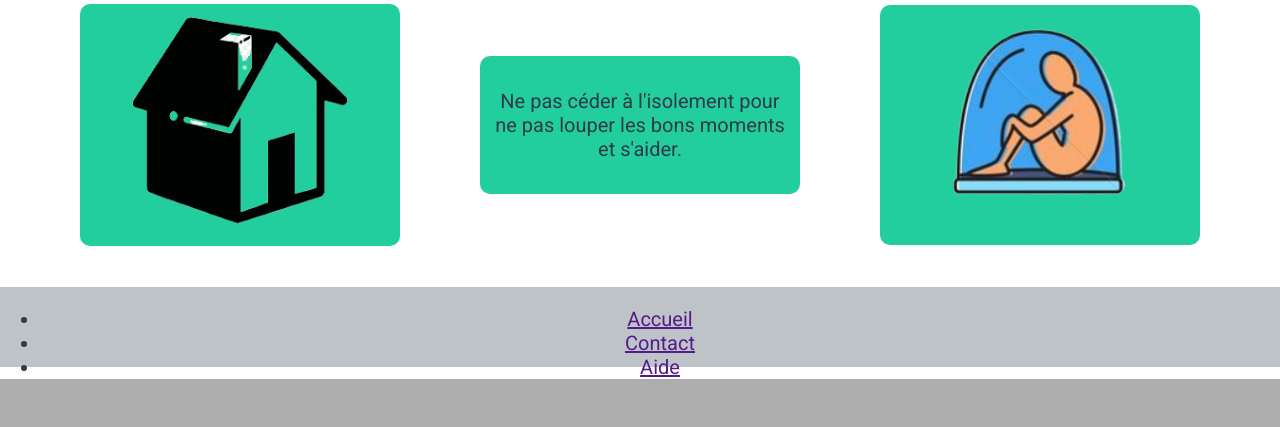
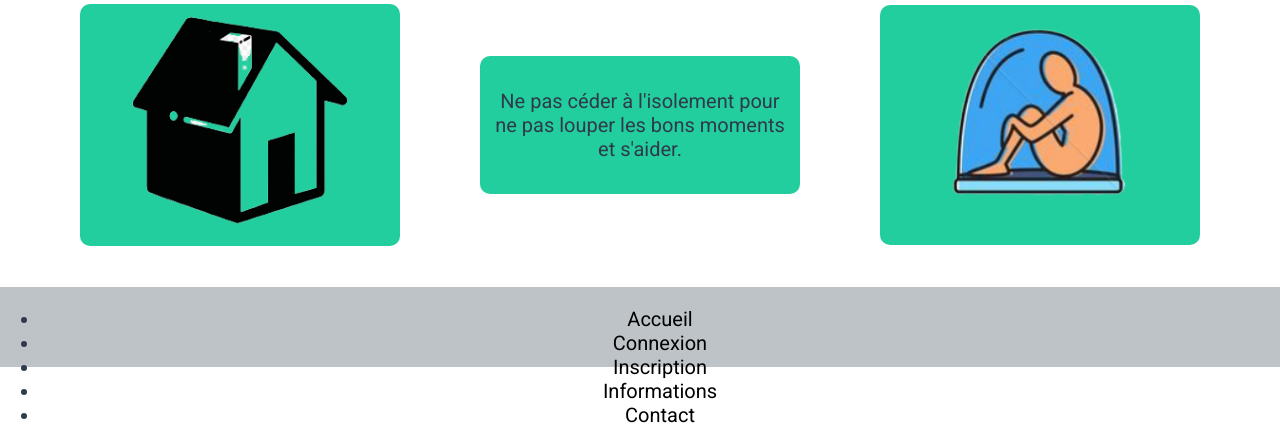
Before and after one commit to olivier-crozet/je_me_propose, a PHP site: page / in a window 1280 px wide. Shown: the part 1873-2300 px from the top of the page. Before the commit the page ends 2252 px from the top, so only its background shows below. Run offline with PHP 8.4, Linux system fonts and the light colour scheme.

Commit message:
Mise d'une liste dans le footer + couleur du texte footer

```diff
--- a/css/index.css
+++ b/css/index.css
@@ -52,6 +52,13 @@ footer{
     background-color: #bdc3c7;
     grid-area: footer;
     margin-top: 20px;
+}
+footer a {
+    color: black;
+    text-decoration: none;
+}
+footer a:hover{
+    opacity: 0.3;
 }
 @media screen and (min-width:1200px){
 
--- a/index.php
+++ b/index.php
@@ -77,8 +77,10 @@
         <footer class="block-accueil">
             <ul>
                 <li><a href="">Accueil</a></li>
+                <li><a href="">Connexion</a></li>
+                <li><a href="">Inscription</a></li>
+                <li><a href="">Informations</a></li>
                 <li><a href="">Contact</a></li>
-                <li><a href="">Aide</a></li>
             </ul>
         </footer>
 
```
